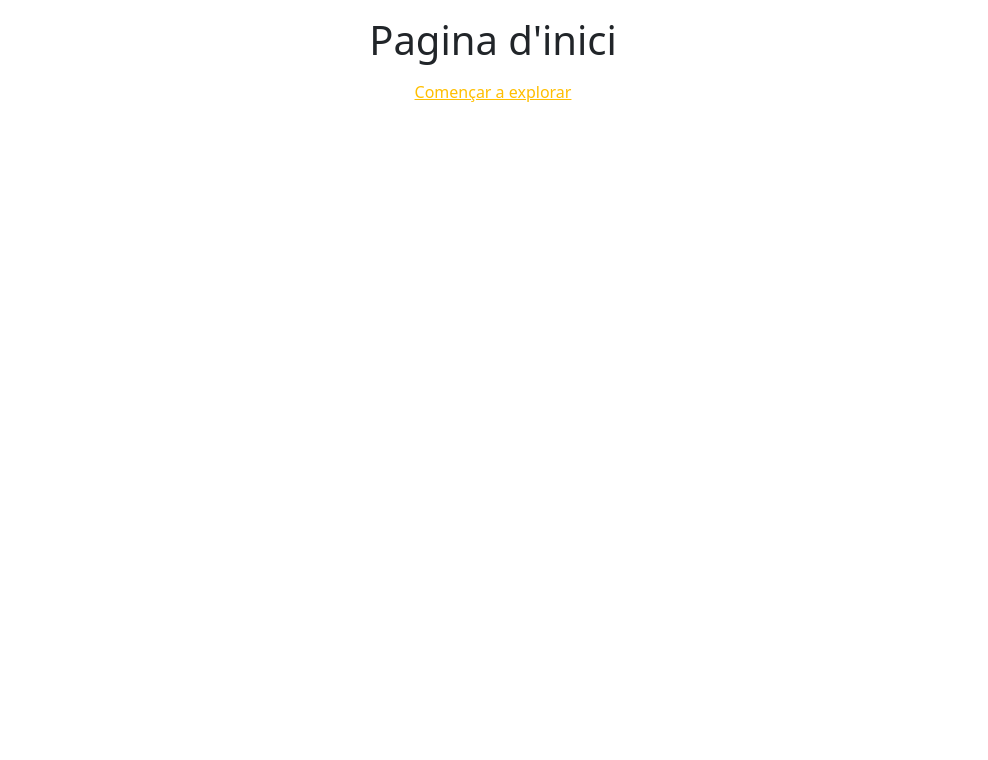
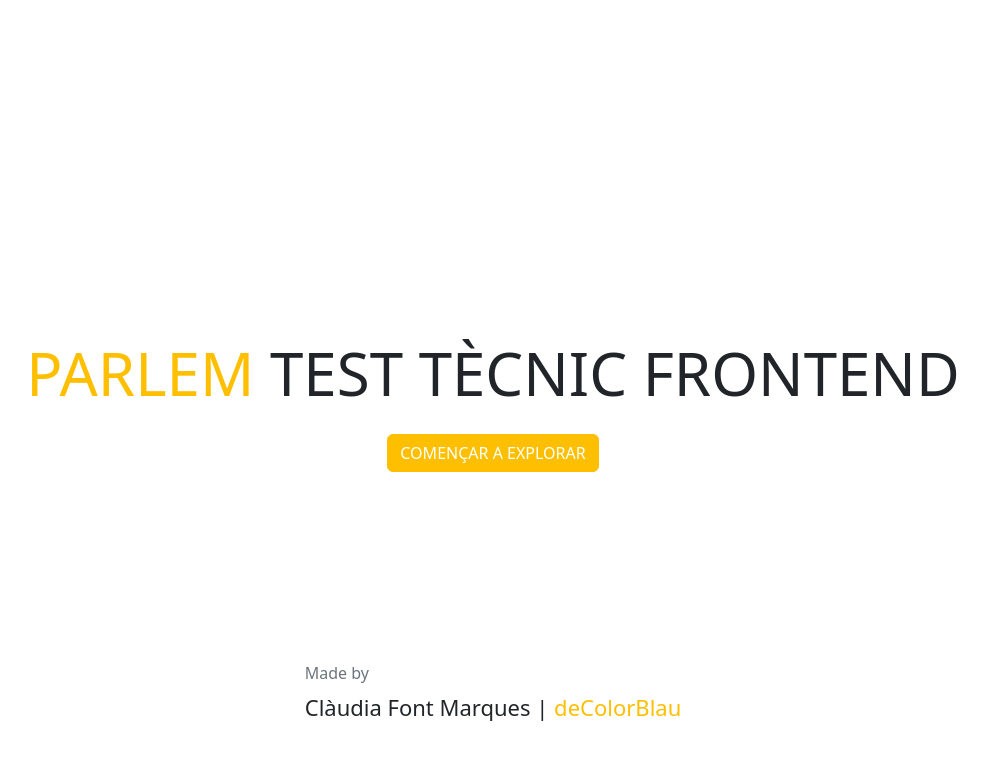
Before and after one commit to decolorblau/Parlem-Telecom-FE, a Vue app: page / in a window 1280 px wide. Shown: the top 760 px of the page, without its empty margins (147-1135 px from the left). Built offline with nearby package versions, Linux system fonts and the light colour scheme.

Commit message:
Changed home template

```diff
--- a/src/components/Home.vue
+++ b/src/components/Home.vue
@@ -1,9 +1,64 @@
-<script setup>
-import { RouterLink } from 'vue-router'
+<template>
+  <section class="home">
+    <p class="title"><span class="text-primary">PARLEM</span> TEST TÈCNIC FRONTEND</p>
+    <button
+      type="button"
+      variant="outlined"
+      class="btn btn-primary text-white"
+      @click="redirectToClients()"
+    >
+      COMENÇAR A EXPLORAR
+    </button>
+    <div class="position-absolute footer d-flex flex-column">
+      <p class="h6 text-muted">Made by</p>
+      <p>
+        Clàudia Font Marques |
+        <a
+          class="text-decoration-none"
+          href="https://github.com/decolorblau/Parlem-Telecom-FE"
+          target="_blanck"
+          >deColorBlau</a
+        >
+      </p>
+    </div>
+  </section>
+</template>
+
+<script>
+import { useClientStore } from '../stores/ClientStore'
+
+export default {
+  name: 'NotFound',
+  setup() {
+    const clientStore = useClientStore()
+    return { clientStore }
+  },
+  methods: {
+    redirectToClients() {
+      return this.clientStore.redirectToClientsList()
+    }
+  }
+}
 </script>
-<template>
-  <div class="w-100 mt-3 d-flex flex-column align-items-center">
-    <h1 class="mb-3">Pagina d'inici</h1>
-    <RouterLink to="/clients">Començar a explorar</RouterLink>
-  </div>
-</template>
+<style lang="scss" scoped>
+.home {
+  height: 100vh;
+  width: 100vw;
+  display: flex;
+  flex-direction: column;
+  align-items: center;
+  justify-content: center;
+  font-size: 22px;
+  font-weight: 300;
+}
+.title {
+  font-size: 60px;
+  font-weight: 500;
+}
+.footer {
+  bottom: 60px;
+  .h6 {
+    font-weight: 300;
+  }
+}
+</style>
```
